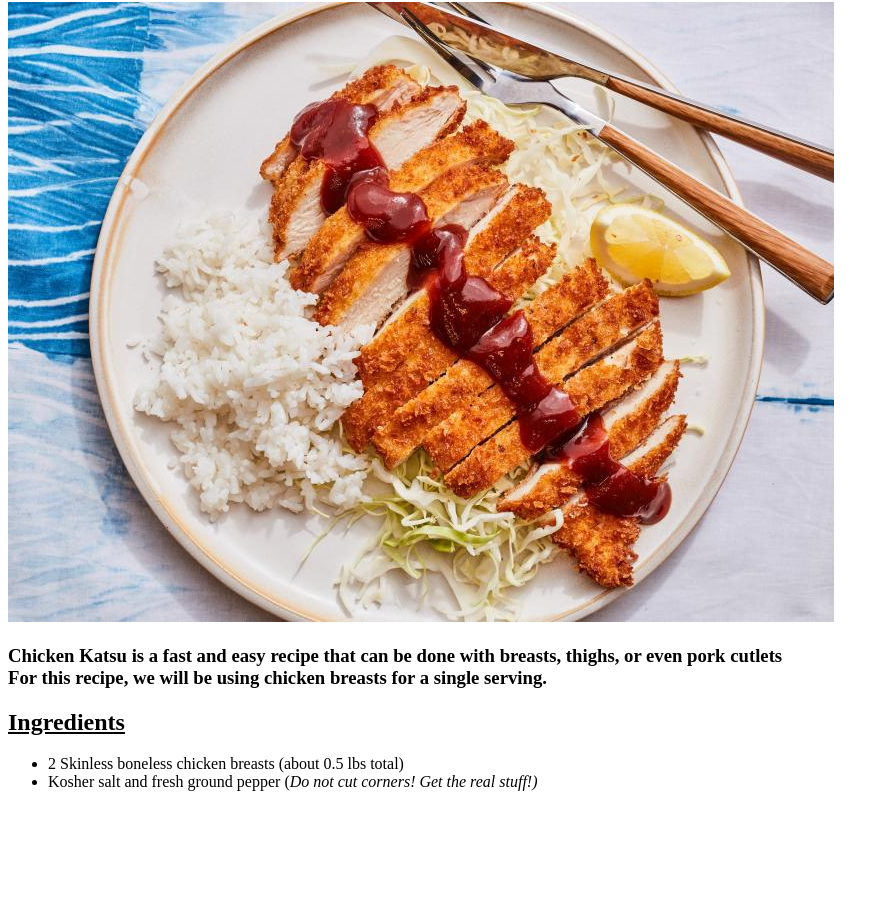
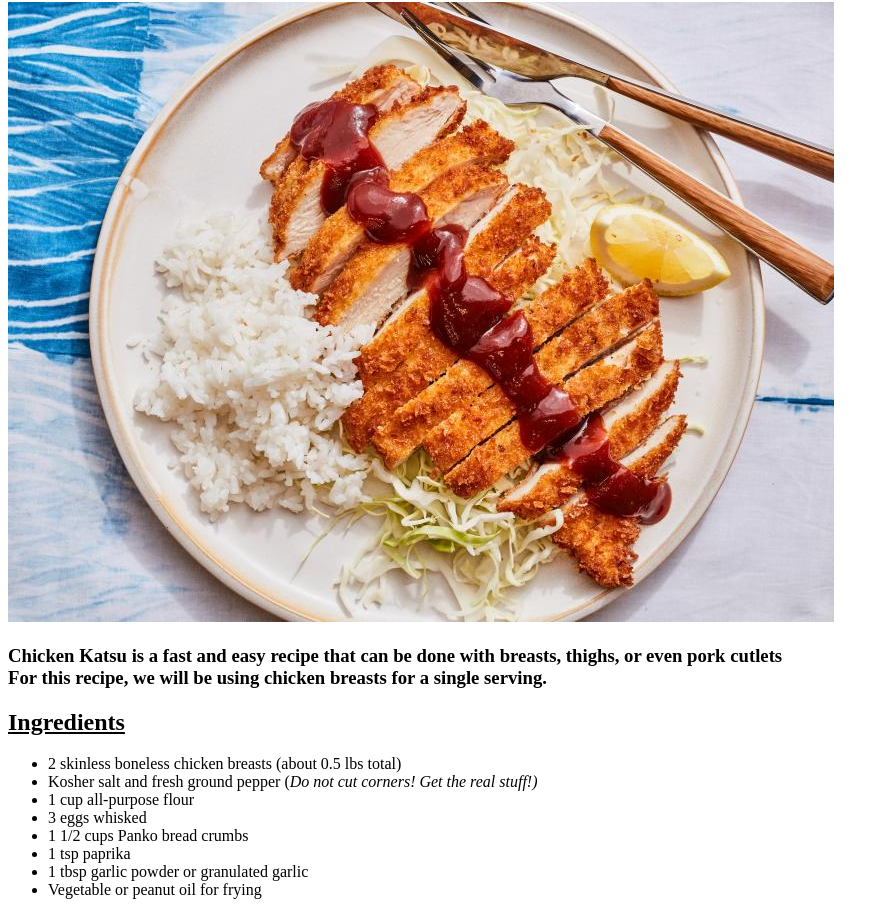
Before and after one commit to kuyakevin/odin-recipes, a plain HTML site: page recipes/chickenkatsu.html in a window 1280 px wide. Shown: the part 78-993 px from the top of the page, without its empty margins (0-889 px from the left). Before the commit the page ends 885 px from the top, so only its background shows below. Drawn offline with Linux system fonts and the light colour scheme.

Commit message:
Added unordered ingredient list to katsu recipe.

```diff
--- a/recipes/chickenkatsu.html
+++ b/recipes/chickenkatsu.html
@@ -15,10 +15,37 @@
 
     <h2>Ingredients</h2>
     <ul>
-        <li>2 Skinless boneless chicken breasts (about 0.5 lbs total)</li>
+        <li>2 skinless boneless chicken breasts (about 0.5 lbs total)</li>
         <li>Kosher salt and fresh ground pepper (<em>Do not cut corners! Get the real stuff!)</em></li>
+        <li>1 cup all-purpose flour</li>
+        <li>3 eggs whisked</li>
+        <li>1 1/2 cups Panko bread crumbs</li>
+        <li>1 tsp paprika</li>
+        <li>1 tbsp garlic powder or granulated garlic</li>
+        <li>Vegetable or peanut oil for frying</li>
     </ul>
-
-    <p></p>
 </body>
 </html>
+
+<!--To Serve:
+Finely shredded green cabbage
+Steamed white rice
+Japanese-style pickles (sunomono)(optional)
+Lemon wedges
+Homemade or store-bought tonkatsu sauce
+
+
+DIRECTIONS:
+
+1. If using chicken breasts: Cut each breast half into two cutlets, place them one at a time in a heavy-duty zipper-lock bag and pound gently to 1/4 inch using a meat pounder or the bottom of a heavy 8-inch skillet. Season generously with salt and pepper. Proceed immediately to Step 3. (see this guide for step-by-step directions). For best results, let them rest in the refrigerator for at least 4 hours and up to overnight after salting. Proceed to Step 3.
+
+2. If using thighs or pork cutlets, place them one at a time in a heavy duty zipper-lock bag and pound gently to 1/4 inch using a meat pounder or the bottom of a heavy 8-inch skillet. Season generously with salt and pepper. Proceed immediately to Step 3.
+
+3.Set 3 wide, shallow bowls or high-rimmed plates a work surface. Add flour to the first one, beaten eggs to the second, and panko to the third. Working with one at a time, dredge a cutlet in flour with your first hand, shaking off excess. Transfer to egg dish, then turn cutlet with your second hand to coat both sides. Lift and allow excess egg to drain off, then transfer to bread crumb mixture. With your first hand, scoop bread crumbs on top of cutlet, then gently press, turning cutlet to ensure a good layer of crumbs on both sides. Transfer cutlet to a clean plate and repeat with remaining cutlets. If done properly, your first hand should only touch dry ingredients while your second half should only touch wet, making them easier to clean.
+
+4. Fill a large cast iron or stainless steel skillet with 1/3 inch of oil. (To speed things up even more, use 2 skillets simultaneously.) Heat over high heat until shimmering and just shy of smoking, about 350°F (175°C) on an instant-read thermometer.
+
+5. Using tongs or your fingers, gently lower cutlets into the hot fat, laying them down away from you to prevent hot fat from splashing toward you. (Work in batches if necessary.) Fry, gently swirling pan and rotating cutlets for even browning, and adjusting heat as necessary for a steady, vigorous bubble, (around 300 to 325°F; 150 to 160°C) until bottom side is set, about 1 1/2 minutes. Flip cutlets and fry until other side is set, about 1 1/2 minutes longer. Continue cooking, swirling frequently and flipping occasionally until well-browned on both sides, about 3 minutes longer. Transfer to paper towels to drain and season with salt right away. Repeat with remaining cutlets.
+
+6. Slice katsu into thin strips and serve immediately with shredded cabbage, lemon wedges, white rice, Japanese pickles, and tonkatsu sauce.
+-->
```
